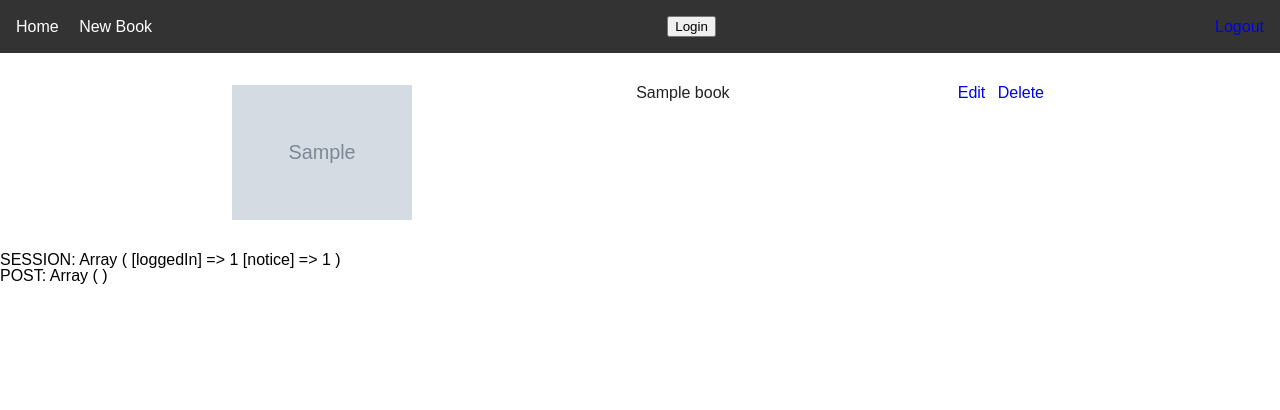
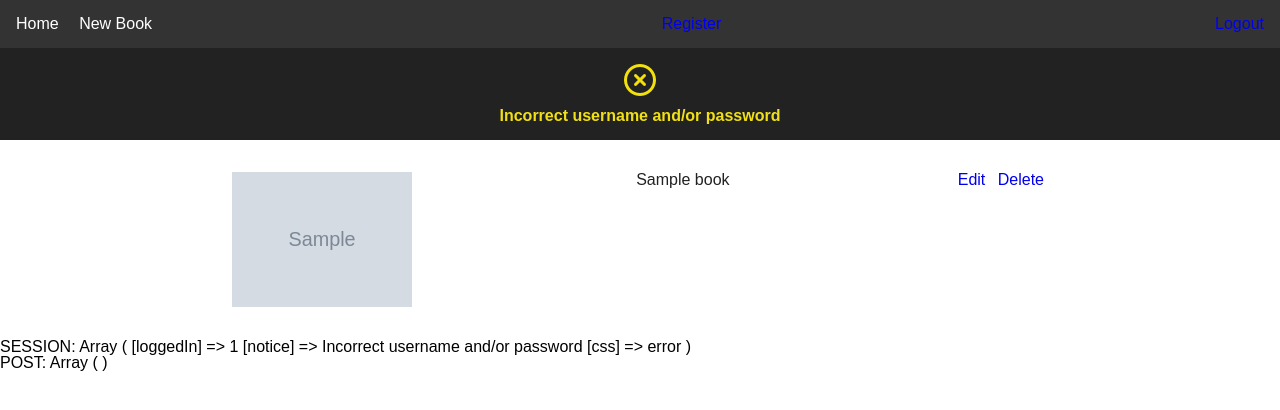
Before and after one commit to djcuze/mybooks, a PHP site: page / in a window 1280 px wide. Shown: the top 410 px of the page. Run offline with PHP 8.4, Linux system fonts and the light colour scheme; the visitor is signed in with stand-in values (Sample User, id 1); tables that the repository leaves empty or names only in its code hold one stand-in row (values such as "Sample post"); grey boxes marked "Sample" are stand-in pictures.

Commit message:
registtration and login are now functional

```diff
--- a/app/assets/app.js
+++ b/app/assets/app.js
@@ -162,22 +162,15 @@ let books_index = {
     template: '#show_all_books_template',
 };
 
-let login = {
+let registration_form = {
     data() {
         return {
-            user: null,
-            pass: null
+            username: null,
+            password: null
         }
     },
-    methods: {
-        login() {
-            axios.post('/assignment_3/app/lib/login.php', {
-                user: user,
-                pass: pass,
-            })
-        }
-    },
-}
+    template: '#registration_template'
+};
 
 let routes = [
     // more info on VueJS Routing:      https://router.vuejs.org/en/essentials/getting-started.html
@@ -185,6 +178,7 @@ let routes = [
     {path: '/new', component: new_book},
     {name: 'book', path: '/book/:id', component: show_book},
     {name: 'edit', path: '/edit/:id', component: edit_book},
+    {path: '/registration', component: registration_form}
 ];
 let router = new VueRouter({
     routes,
--- a/app/lib/functions.php
+++ b/app/lib/functions.php
@@ -5,30 +5,37 @@ class func
     // Check if user is logged in
     public static function checkLoginState($db)
     {
-
         // If a username and password have been submitted:
         if (isset($_POST['username']) && isset($_POST['password'])) {
-
+            try {
                 // Query the database for a match
-            $query = "SELECT * FROM users WHERE name = :username AND pass = :password";
+                $query = "SELECT * FROM users WHERE name = :username";
 
                 $username = $_POST['username'];
-            $password = $_POST['password'];
 
                 $stmt = $db->prepare($query);
-            $stmt->execute(array(':username' => $username, ':password' => $password));
+                $stmt->execute(array(':username' => $username));
 
                 $row = $stmt->fetch(PDO::FETCH_ASSOC);
 
-            // If a match is found
-            if ($row['user_id'] > 0) {
+                $password = $_POST['password'];
+                $hashed_password = $row['pass'];
+
+                // If the password matches the hashed_password
+                if (password_verify($password, $hashed_password)) {
+                    // Log the user in
                     header("location:/assignment_3/");
                     $_SESSION['loggedIn'] = true;
+                    $_SESSION['notice'] = null;
                 } else {
-                print_r($_SESSION['notice']);
+                    $_SESSION['notice'] = 'Incorrect username and/or password';
+                    $_SESSION['css'] = 'error';
+                    $_SESSION['loggedIn'] = false;
                     include 'app/views/layout/login.php';
-                $_SESSION['loggedIn'] = false;
                     exit();
+                }
+            } catch (PDOException $e) {
+                echo $e->getMessage();
             }
         } else {
             // If not logged in
@@ -38,4 +45,46 @@ class func
             }
         }
     }
+
+    // Creates a user
+    public static function createUser($username, $password, $db)
+    {
+        // if POST parameters equalling a username and password are found
+        if (isset($_POST['username']) && isset($_POST['password'])) {
+
+            // Insert Query
+            try {
+                $query = "
+                  INSERT INTO users
+                  SET
+                    name = :username,
+                    pass = :password
+                    ";
+
+                // Hash the password
+                $hashed_password = password_hash($password, PASSWORD_DEFAULT);
+
+                $stmt = $db->prepare($query);
+                $stmt->execute(array(':username' => $username, ':password' => $hashed_password));
+
+
+                session_start();
+                $_SESSION['notice'] = "Registration successful";
+                $_SESSION['css'] = 'success';
+
+                // Loads the home-page
+                header('Location:/assignment_3');
+
+            } catch (PDOException $e) {
+                header('location:/assignment_3/#/registration');
+
+                // gives us access to the $_SESSION super-global
+                session_start();
+
+                // assuming the only error returned is a duplicate username:
+                $_SESSION['notice'] = "Username not available";
+                $_SESSION['css'] = 'error';
             }
+        }
+    }
+}
--- a/app/views/layout/header.php
+++ b/app/views/layout/header.php
@@ -3,6 +3,6 @@
         <router-link to="/">Home</router-link>
         <router-link to="/new">New Book</router-link>
     </ul>
-    <button>Login</button>
+    <router-link to="/registration">Register</router-link>
     <a href="app/lib/logout.php">Logout</a>
 </header>
--- /dev/null
+++ b/app/views/layout/registration.php
@@ -0,0 +1,14 @@
+<script type="x-template" id="registration_template">
+    <form method="post" class="login" action="app/lib/register.php">
+        <h1>Register</h1>
+        <span class="form__input">
+            <input type="text" placeholder="username" name="username" id="username" required minlength="6" maxlength="10"/>
+            <span></span>
+        </span>
+        <span class="form__input">
+            <input type="password" placeholder="password" name="password" id="password" required  minlength="6" maxlength="10"/>
+            <span></span>
+        </span>
+        <input type="submit" name="submit" id="submit" value="Register"/>
+    </form>
+</script>
--- a/config.php
+++ b/config.php
@@ -16,3 +16,4 @@ require_once 'app/views/books/index.php';
 require_once 'app/views/books/show.php';
 require_once 'app/views/books/new.php';
 require_once 'app/views/books/edit.php';
+require_once 'app/views/layout/registration.php';
--- a/index.php
+++ b/index.php
@@ -16,6 +16,13 @@
 <body>
 <main id="app">
     <?php include_once 'app/views/layout/header.php'; ?>
+    <?php if (isset($_SESSION['notice'])) { ?>
+        <div class="notice">
+            <p class="<?= $_SESSION['css'] ?>">
+                <?= $_SESSION['notice'] ?>
+            </p>
+        </div>
+    <?php } ?>
     <router-view class="content"></router-view>
     <?php include_once 'app/views/layout/footer.php'; ?>
 </main>
--- a/public/style.css
+++ b/public/style.css
@@ -176,9 +176,27 @@ form ul:first-of-type {
     padding-left: 1rem;
 }
 
+input:valid + span:after {
+    display: block;
+    content: 'Requirements met';
+    margin-bottom: 1rem;
+    color: limegreen;
+    font-size: .65rem;
+    text-align:right;
+}
+
+input:invalid + span:after {
+    display: block;
+    content: '* 6-10 characters, a-Z, 0-9';
+    color: red;
+    font-size: .65rem;
+    margin-bottom: 1rem;
+    text-align: right;
+}
+
 /* Login */
 .login {
     align-items: center;
     justify-content: center;
-    margin-top: 30%;
+    margin-top: 10%;
 }
```
Also changed, not shown: app/lib/register.php (added, +15 -0 lines), app/views/layout/login.php (+24 -6 lines). Lines whose indentation alone changed are shown as unchanged.
